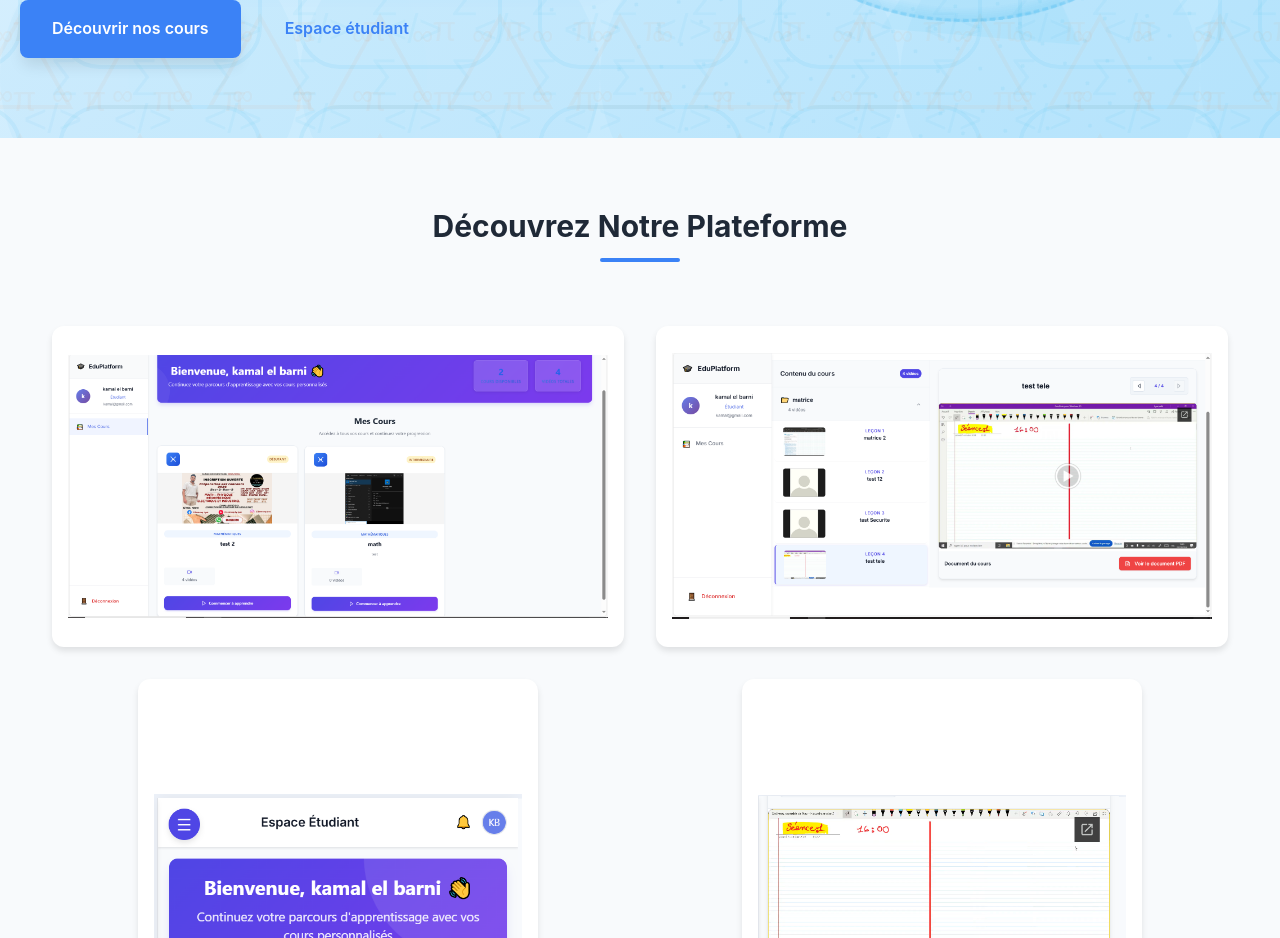
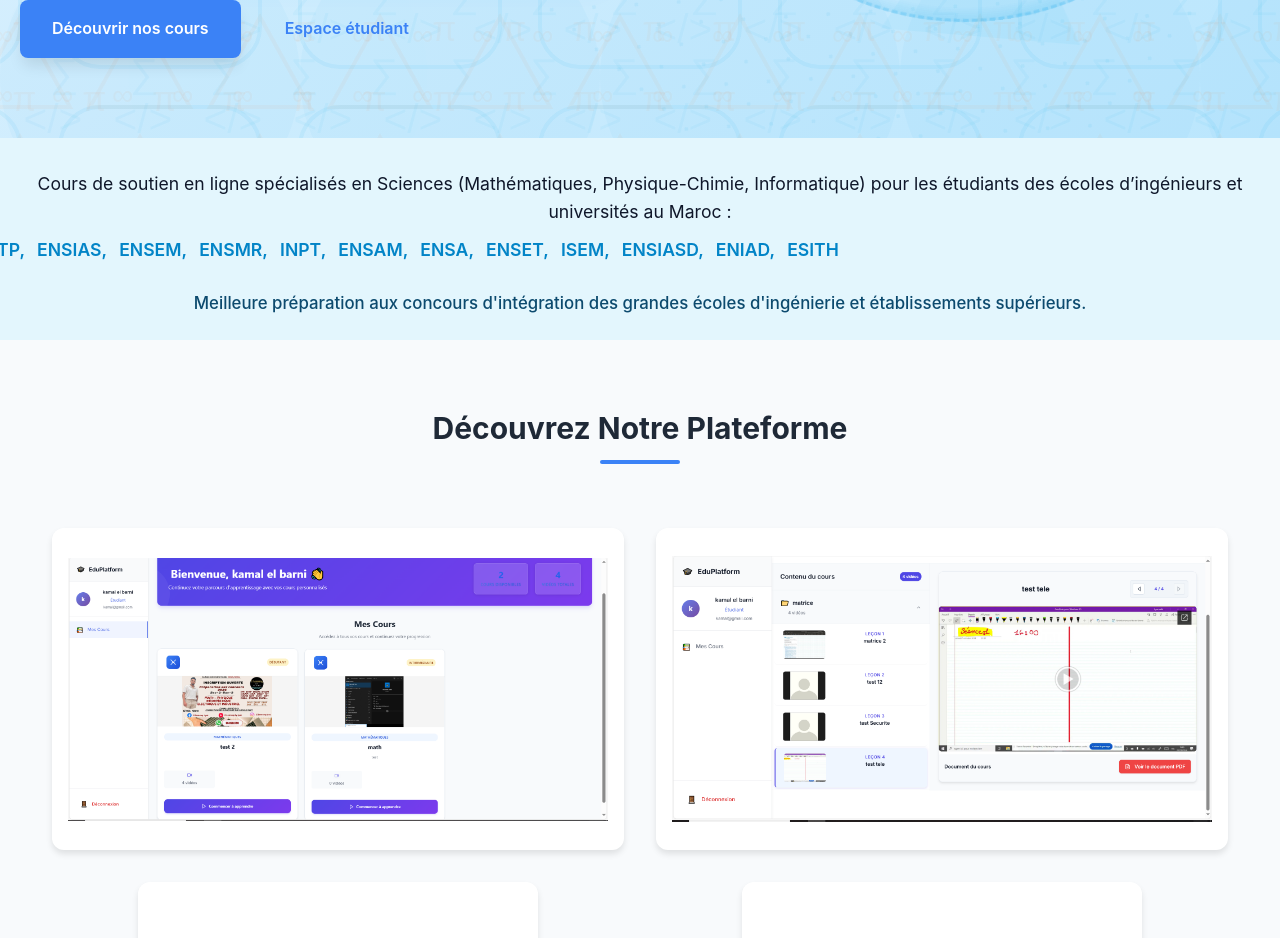
Before and after one commit to yassineelbarni-u/Project_FormationEnligne, a React (Create React App) app in the folder frontend/: page / in a window 1280 px wide. Shown: the part 840-1778 px from the top of the page. Built offline with nearby package versions, Linux system fonts and the light colour scheme; no server answers.

Commit message:
add section animer de Hero info

```diff
--- /dev/null
+++ b/frontend/src/components/sections/HeroSchoolsInfo.js
@@ -0,0 +1,44 @@
+import React, { useEffect, useRef } from 'react';
+import '../../styles/HeroSchoolsInfo.css';
+
+const schools = [
+  'EMI', 'ECC', 'EHTP', 'ENSIAS', 'ENSEM', 'ENSMR', 'INPT', 'ENSAM', 'ENSA', 'ENSET', 'ISEM', 'ENSIASD', 'ENIAD', 'ESITH'
+];
+
+const HeroSchoolsInfo = () => {
+  const sectionRef = useRef(null);
+
+  useEffect(() => {
+    const handleScroll = () => {
+      if (sectionRef.current) {
+        const top = sectionRef.current.getBoundingClientRect().top;
+        if (top < window.innerHeight - 100) {
+          sectionRef.current.classList.add('visible');
+        }
+      }
+    };
+    window.addEventListener('scroll', handleScroll);
+    return () => window.removeEventListener('scroll', handleScroll);
+  }, []);
+
+  return (
+    <section ref={sectionRef} className="hero-schools-info">
+      <div className="schools-list">
+        <p>
+          Cours de soutien en ligne spécialisés en Sciences (Mathématiques, Physique-Chimie, Informatique)
+          pour les étudiants des écoles d’ingénieurs et universités au Maroc :
+        </p>
+        <div className="schools-animation">
+          {schools.map((school, idx) => (
+            <span key={school} className="school-name">{school}{idx < schools.length - 1 ? ',' : ''} </span>
+          ))}
+        </div>
+      </div>
+      <div className="prep-animation">
+        <span className="prep-text">Meilleure préparation aux concours d'intégration des grandes écoles d'ingénierie et établissements supérieurs.</span>
+      </div>
+    </section>
+  );
+};
+
+export default HeroSchoolsInfo;
--- a/frontend/src/pages/home/Home.js
+++ b/frontend/src/pages/home/Home.js
@@ -1,5 +1,6 @@
 import Header from "../../components/common/Header"
 import HeroSection from "../../components/sections/HeroSection"
+import HeroSchoolsInfo from "../../components/sections/HeroSchoolsInfo"
 import AnnonceSection from "../../components/sections/AnnonceSection"
 import WhyChooseUsSection from "../../components/sections/WhyChooseUsSection"
 // import ServicesSection from "../../components/sections/ServicesSection"
@@ -17,6 +18,7 @@ const Home = () => {
     <div className="home">
       <Header />
       <HeroSection />
+      <HeroSchoolsInfo />
       <AnnonceSection />
       <ScreenshotsSection />
       <WhyChooseUsSection />
--- /dev/null
+++ b/frontend/src/styles/HeroSchoolsInfo.css
@@ -0,0 +1,48 @@
+.hero-schools-info {
+  opacity: 0;
+  transform: translateY(40px);
+  transition: opacity 0.8s, transform 0.8s;
+  padding: 32px 0 24px 0;
+  text-align: center;
+  background: #e3f6fd;
+  margin-top: 0;
+}
+.hero-schools-info.visible {
+  opacity: 1;
+  transform: translateY(0);
+}
+.schools-list p {
+  font-size: 1.1rem;
+  color: #0f172a;
+  margin-bottom: 10px;
+}
+.schools-animation {
+  display: inline-block;
+  white-space: nowrap;
+  overflow: hidden;
+  animation: scroll-schools 12s linear infinite;
+  font-size: 1.1rem;
+  color: #0284c7;
+}
+@keyframes scroll-schools {
+  0% { transform: translateX(0); }
+  100% { transform: translateX(-50%); }
+}
+.school-name {
+  margin-right: 8px;
+  font-weight: 600;
+}
+.prep-animation {
+  margin-top: 18px;
+}
+.prep-text {
+  display: inline-block;
+  font-size: 1.05rem;
+  color: #0c4a6e;
+  font-weight: 500;
+  animation: fadeInPrep 2s ease-in;
+}
+@keyframes fadeInPrep {
+  from { opacity: 0; }
+  to { opacity: 1; }
+}
```
